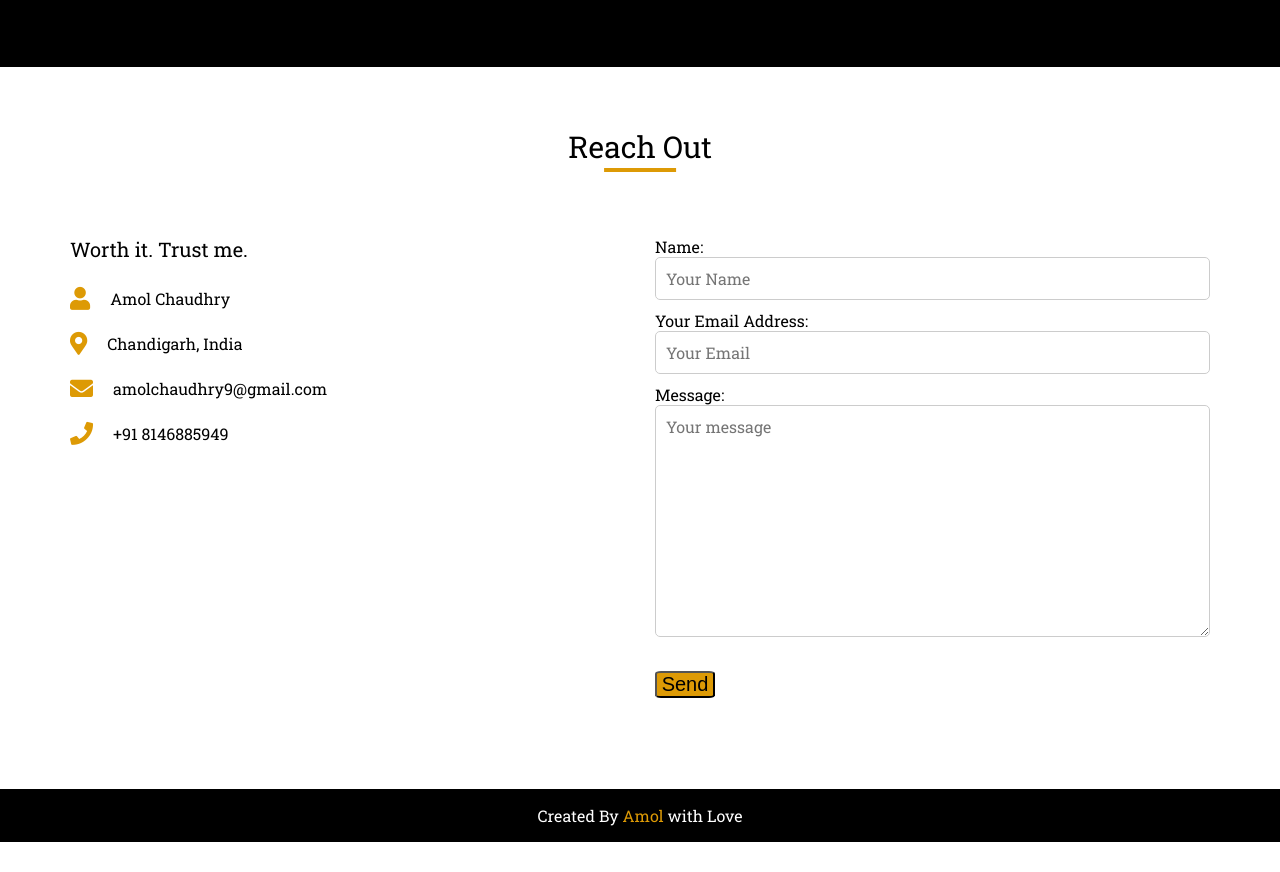
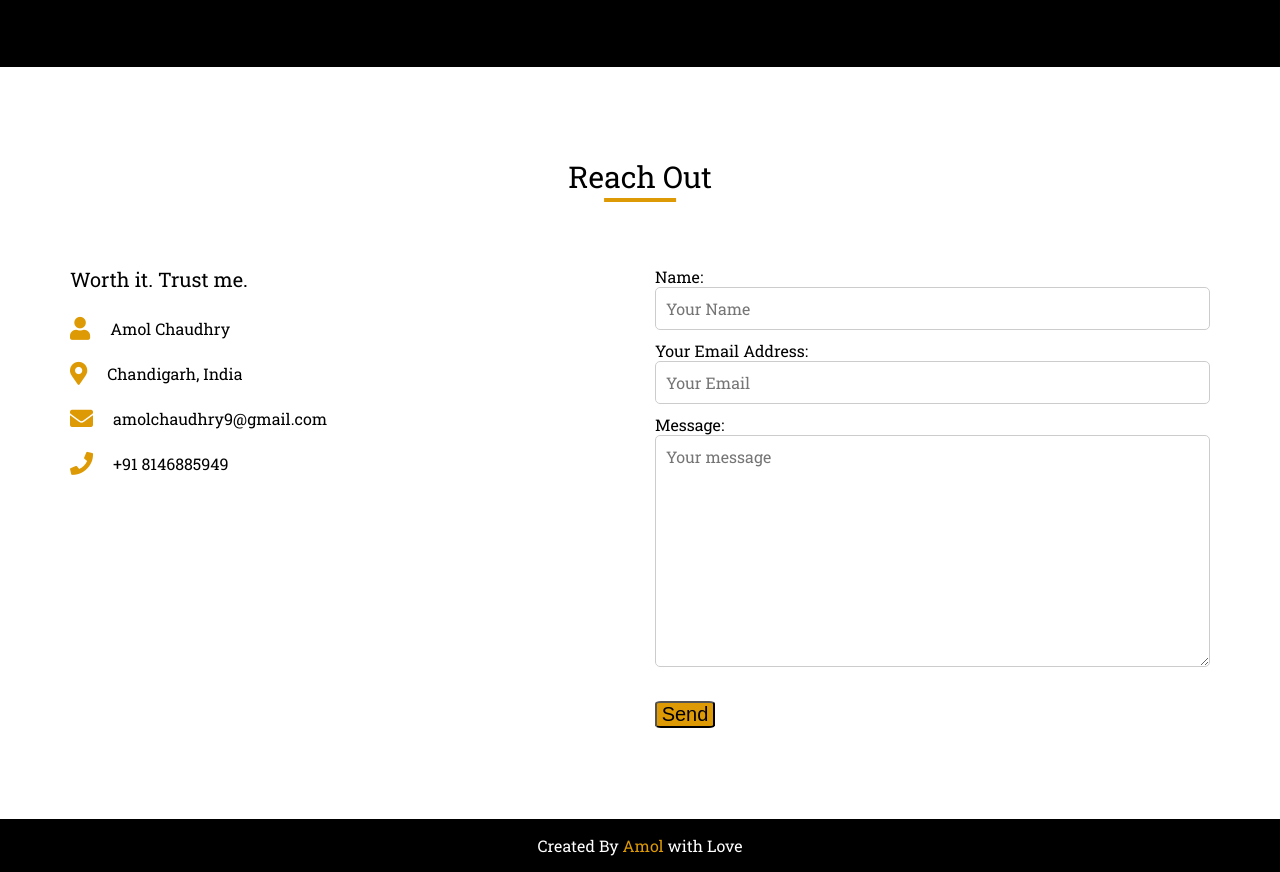
Before and after one commit to Amol-Chaudhry/amol-chaudhry.github.io, a plain HTML site: page index.html in a window 1280 px wide. Shown: the part 4974-5846 px from the top of the page. Before the commit the page ends 5816 px from the top, so only its background shows below. Drawn offline with nearby package versions, Linux system fonts and the light colour scheme; a script that the page names is missing.

Commit message:
Added padding for contact section.

```diff
--- a/index.html
+++ b/index.html
@@ -370,7 +370,7 @@
 </section>
 
     <!-- Contact -->
-  <section class="section contact" id="contact">
+  <section class="contact" id="contact">
       <div class="title">
           <h1>Reach Out</h1>
       </div>
--- a/styles.css
+++ b/styles.css
@@ -788,6 +788,12 @@ blockquote {
 
 
 /* Contact */
+.contact {
+  padding: 5rem 0 7rem 0;
+  overflow-x: hidden;
+  overflow-y: hidden;
+}
+
 .contact-center {
   display: grid;
   grid-template-columns: 1fr 1fr;
```
